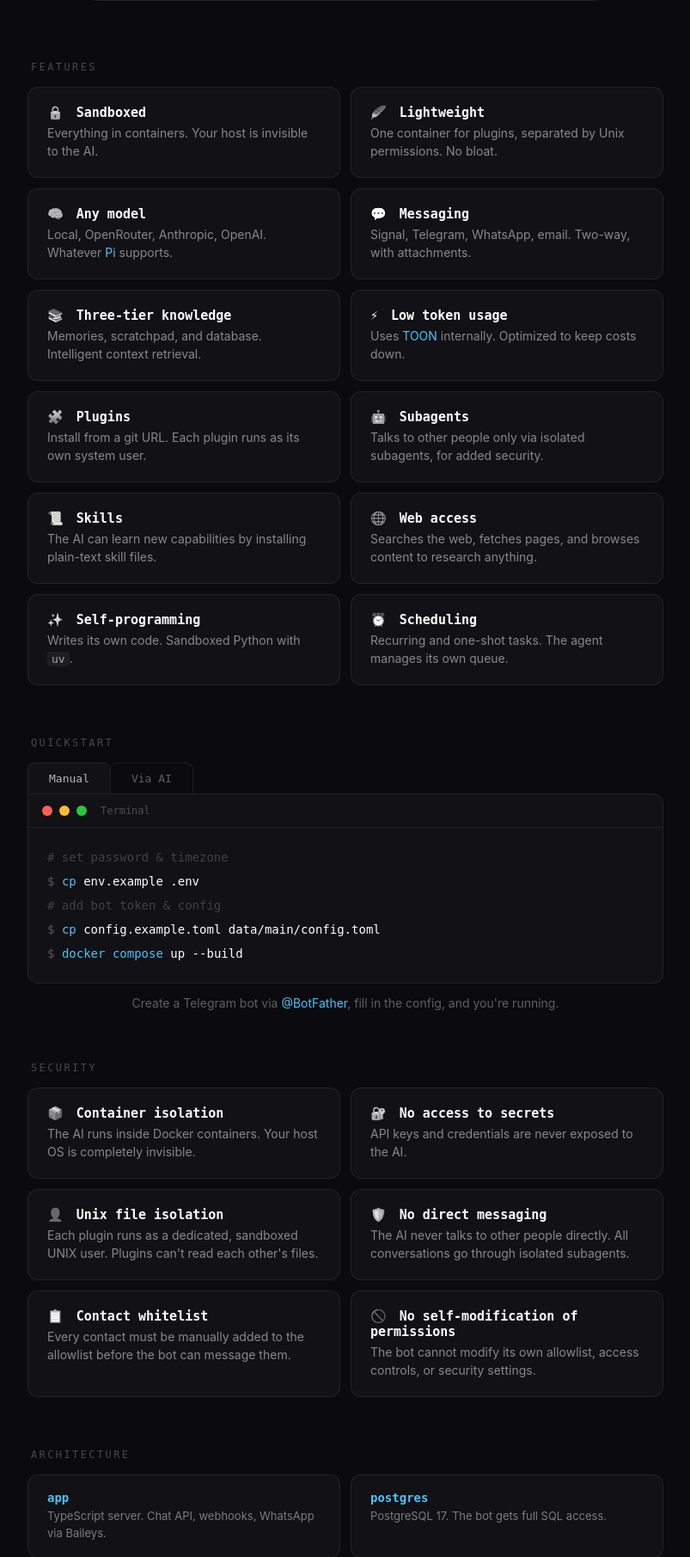
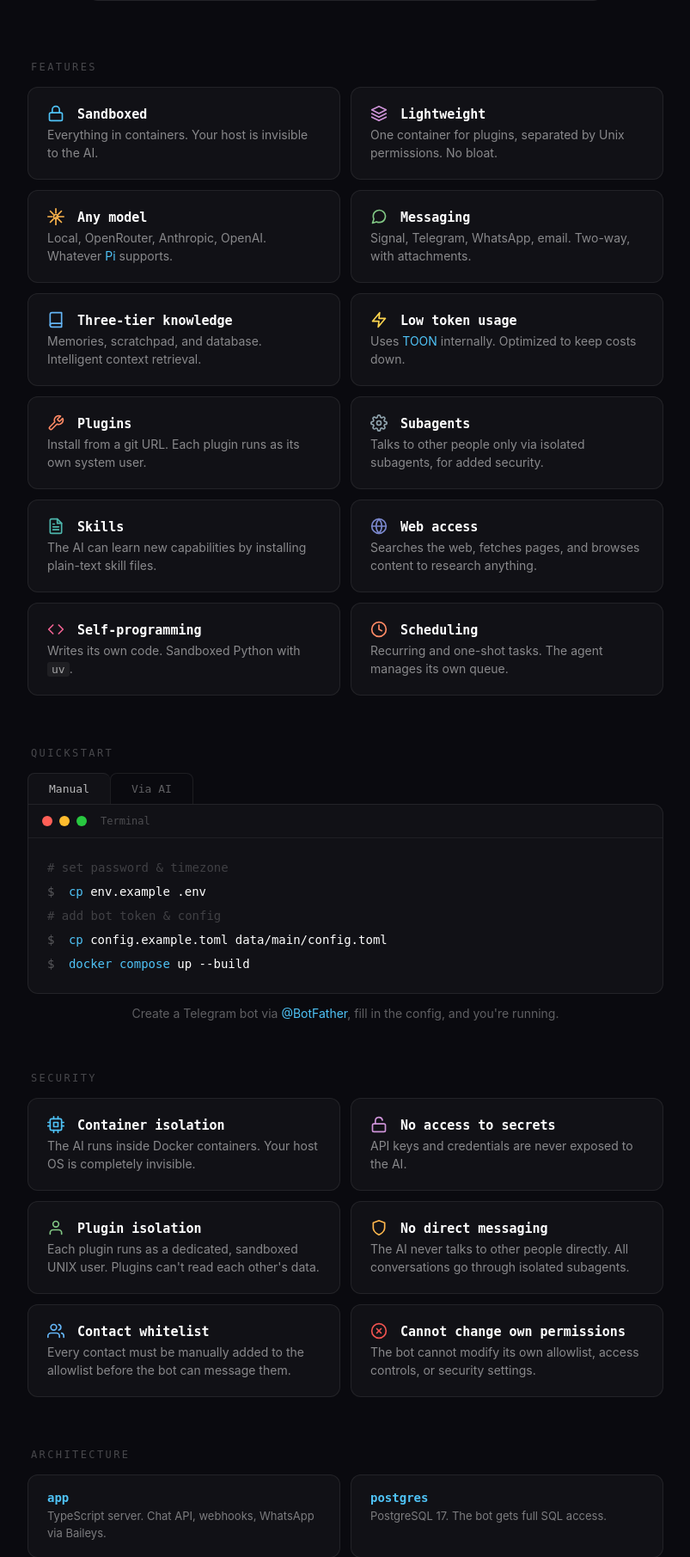
Before and after one commit to skorokithakis/stavrobot, a Python web app: template templates/index.html in a window 1280 px wide. Shown: the part 878-2689 px from the top of the page at 86% size, without its empty margins (238-1041 px from the left). Run offline with Jinja, Linux system fonts and the light colour scheme; the template is opened without the code that fills it, so the values that code supplies are empty.

Commit message:
feat: Replace feature emojis with SVG icons
Updated the UI to replace text-based emojis with consistent, styled SVG
icons across the feature grid and security sections. This change ensures
a more uniform and professional look across different browsers and
operating systems.

Modified the CSS for the .feature-emoji class to support the new SVG
layout, including dimensions and vertical alignment adjustments. Also
added a margin to the terminal prompt to improve visual spacing.

```diff
--- a/static/style.css
+++ b/static/style.css
@@ -173,9 +173,11 @@ body {
   margin-bottom: 4px;
 }
 .feature-emoji {
-  display: inline;
+  display: inline-block;
+  width: 20px;
+  height: 20px;
   margin-right: 6px;
-  filter: grayscale(1);
+  vertical-align: -4px;
 }
 .feature-card p {
   font-size: 14px;
@@ -319,7 +321,7 @@ body {
   white-space: nowrap;
   overflow-x: auto;
 }
-.terminal-prompt { color: rgba(255,255,255,0.3); }
+.terminal-prompt { color: rgba(255,255,255,0.3); margin-right: 8px; }
 .terminal-cmd { color: #4fc3f7; }
 .terminal-comment { color: rgba(255,255,255,0.2); }
 .quickstart-note {
--- a/templates/index.html
+++ b/templates/index.html
@@ -20,62 +20,62 @@
 
 <div class="feature-grid">
   <div class="feature-card">
-    <h3><span class="feature-emoji">🔒</span> Sandboxed</h3>
+    <h3><svg class="feature-emoji" viewBox="0 0 24 24" fill="none" stroke="#4fc3f7" stroke-width="2" stroke-linecap="round" stroke-linejoin="round"><rect x="3" y="11" width="18" height="11" rx="2" ry="2"></rect><path d="M7 11V7a5 5 0 0 1 10 0v4"></path></svg> Sandboxed</h3>
     <p>Everything in containers. Your host is invisible to the AI.</p>
   </div>
 
   <div class="feature-card">
-    <h3><span class="feature-emoji">🪶</span> Lightweight</h3>
+    <h3><svg class="feature-emoji" viewBox="0 0 24 24" fill="none" stroke="#ce93d8" stroke-width="2" stroke-linecap="round" stroke-linejoin="round"><path d="M12 2L2 7l10 5 10-5-10-5z"></path><path d="M2 17l10 5 10-5"></path><path d="M2 12l10 5 10-5"></path></svg> Lightweight</h3>
     <p>One container for plugins, separated by Unix permissions. No bloat.</p>
   </div>
 
   <div class="feature-card">
-    <h3><span class="feature-emoji">🧠</span> Any model</h3>
+    <h3><svg class="feature-emoji" viewBox="0 0 24 24" fill="none" stroke="#ffb74d" stroke-width="2" stroke-linecap="round" stroke-linejoin="round"><circle cx="12" cy="12" r="3"></circle><path d="M12 1v6m0 6v10M4.22 4.22l4.24 4.24m7.08 7.08l4.24 4.24M1 12h6m6 0h10M4.22 19.78l4.24-4.24m7.08-7.08l4.24-4.24"></path></svg> Any model</h3>
     <p>Local, OpenRouter, Anthropic, OpenAI. Whatever <a href="https://pi.dev">Pi</a> supports.</p>
   </div>
 
   <div class="feature-card">
-    <h3><span class="feature-emoji">💬</span> Messaging</h3>
+    <h3><svg class="feature-emoji" viewBox="0 0 24 24" fill="none" stroke="#81c784" stroke-width="2" stroke-linecap="round" stroke-linejoin="round"><path d="M21 11.5a8.38 8.38 0 0 1-.9 3.8 8.5 8.5 0 0 1-7.6 4.7 8.38 8.38 0 0 1-3.8-.9L3 21l1.9-5.7a8.38 8.38 0 0 1-.9-3.8 8.5 8.5 0 0 1 4.7-7.6 8.38 8.38 0 0 1 3.8-.9h.5a8.48 8.48 0 0 1 8 8v.5z"></path></svg> Messaging</h3>
     <p>Signal, Telegram, WhatsApp, email. Two-way, with attachments.</p>
   </div>
 
   <div class="feature-card hide-mobile">
-    <h3><span class="feature-emoji">📚</span> Three-tier knowledge</h3>
+    <h3><svg class="feature-emoji" viewBox="0 0 24 24" fill="none" stroke="#64b5f6" stroke-width="2" stroke-linecap="round" stroke-linejoin="round"><path d="M4 19.5A2.5 2.5 0 0 1 6.5 17H20"></path><path d="M6.5 2H20v20H6.5A2.5 2.5 0 0 1 4 19.5v-15A2.5 2.5 0 0 1 6.5 2z"></path></svg> Three-tier knowledge</h3>
     <p>Memories, scratchpad, and database. Intelligent context retrieval.</p>
   </div>
 
   <div class="feature-card">
-    <h3><span class="feature-emoji">⚡</span> Low token usage</h3>
+    <h3><svg class="feature-emoji" viewBox="0 0 24 24" fill="none" stroke="#ffd54f" stroke-width="2" stroke-linecap="round" stroke-linejoin="round"><path d="M13 2L3 14h9l-1 8 10-12h-9l1-8z"></path></svg> Low token usage</h3>
     <p>Uses <a href="https://github.com/toon-format/toon">TOON</a> internally. Optimized to keep costs down.</p>
   </div>
 
   <div class="feature-card hide-mobile">
-    <h3><span class="feature-emoji">🧩</span> Plugins</h3>
+    <h3><svg class="feature-emoji" viewBox="0 0 24 24" fill="none" stroke="#ff8a65" stroke-width="2" stroke-linecap="round" stroke-linejoin="round"><path d="M14.7 6.3a1 1 0 0 0 0 1.4l1.6 1.6a1 1 0 0 0 1.4 0l3.77-3.77a6 6 0 0 1-7.94 7.94l-6.91 6.91a2.12 2.12 0 0 1-3-3l6.91-6.91a6 6 0 0 1 7.94-7.94l-3.76 3.76z"></path></svg> Plugins</h3>
     <p>Install from a git URL. Each plugin runs as its own system user.</p>
   </div>
 
   <div class="feature-card hide-mobile">
-    <h3><span class="feature-emoji">🤖</span> Subagents</h3>
+    <h3><svg class="feature-emoji" viewBox="0 0 24 24" fill="none" stroke="#90a4ae" stroke-width="2" stroke-linecap="round" stroke-linejoin="round"><circle cx="12" cy="12" r="3"></circle><path d="M19.4 15a1.65 1.65 0 0 0 .33 1.82l.06.06a2 2 0 0 1 0 2.83 2 2 0 0 1-2.83 0l-.06-.06a1.65 1.65 0 0 0-1.82-.33 1.65 1.65 0 0 0-1 1.51V21a2 2 0 0 1-2 2 2 2 0 0 1-2-2v-.09A1.65 1.65 0 0 0 9 19.4a1.65 1.65 0 0 0-1.82.33l-.06.06a2 2 0 0 1-2.83 0 2 2 0 0 1 0-2.83l.06-.06a1.65 1.65 0 0 0 .33-1.82 1.65 1.65 0 0 0-1.51-1H3a2 2 0 0 1-2-2 2 2 0 0 1 2-2h.09A1.65 1.65 0 0 0 4.6 9a1.65 1.65 0 0 0-.33-1.82l-.06-.06a2 2 0 0 1 0-2.83 2 2 0 0 1 2.83 0l.06.06a1.65 1.65 0 0 0 1.82.33H9a1.65 1.65 0 0 0 1-1.51V3a2 2 0 0 1 2-2 2 2 0 0 1 2 2v.09a1.65 1.65 0 0 0 1 1.51 1.65 1.65 0 0 0 1.82-.33l.06-.06a2 2 0 0 1 2.83 0 2 2 0 0 1 0 2.83l-.06.06a1.65 1.65 0 0 0-.33 1.82V9a1.65 1.65 0 0 0 1.51 1H21a2 2 0 0 1 2 2 2 2 0 0 1-2 2h-.09a1.65 1.65 0 0 0-1.51 1z"></path></svg> Subagents</h3>
     <p>Talks to other people only via isolated subagents, for added security.</p>
   </div>
 
   <div class="feature-card">
-    <h3><span class="feature-emoji">📜</span> Skills</h3>
+    <h3><svg class="feature-emoji" viewBox="0 0 24 24" fill="none" stroke="#4db6ac" stroke-width="2" stroke-linecap="round" stroke-linejoin="round"><path d="M14 2H6a2 2 0 0 0-2 2v16a2 2 0 0 0 2 2h12a2 2 0 0 0 2-2V8z"></path><polyline points="14 2 14 8 20 8"></polyline><line x1="16" y1="13" x2="8" y2="13"></line><line x1="16" y1="17" x2="8" y2="17"></line><polyline points="10 9 9 9 8 9"></polyline></svg> Skills</h3>
     <p>The AI can learn new capabilities by installing plain-text skill files.</p>
   </div>
 
   <div class="feature-card">
-    <h3><span class="feature-emoji">🌐</span> Web access</h3>
+    <h3><svg class="feature-emoji" viewBox="0 0 24 24" fill="none" stroke="#7986cb" stroke-width="2" stroke-linecap="round" stroke-linejoin="round"><circle cx="12" cy="12" r="10"></circle><line x1="2" y1="12" x2="22" y2="12"></line><path d="M12 2a15.3 15.3 0 0 1 4 10 15.3 15.3 0 0 1-4 10 15.3 15.3 0 0 1-4-10 15.3 15.3 0 0 1 4-10z"></path></svg> Web access</h3>
     <p>Searches the web, fetches pages, and browses content to research anything.</p>
   </div>
 
   <div class="feature-card">
-    <h3><span class="feature-emoji">✨</span> Self-programming</h3>
+    <h3><svg class="feature-emoji" viewBox="0 0 24 24" fill="none" stroke="#f06292" stroke-width="2" stroke-linecap="round" stroke-linejoin="round"><polyline points="16 18 22 12 16 6"></polyline><polyline points="8 6 2 12 8 18"></polyline></svg> Self-programming</h3>
     <p>Writes its own code. Sandboxed Python with <code>uv</code>.</p>
   </div>
 
   <div class="feature-card hide-mobile">
-    <h3><span class="feature-emoji">⏰</span> Scheduling</h3>
+    <h3><svg class="feature-emoji" viewBox="0 0 24 24" fill="none" stroke="#ff8a65" stroke-width="2" stroke-linecap="round" stroke-linejoin="round"><circle cx="12" cy="12" r="10"></circle><polyline points="12 6 12 12 16 14"></polyline></svg> Scheduling</h3>
     <p>Recurring and one-shot tasks. The agent manages its own queue.</p>
   </div>
 </div>
@@ -161,27 +161,27 @@
 <div class="security">
   <div class="security-grid">
     <div class="feature-card">
-      <h3><span class="feature-emoji">📦</span> Container isolation</h3>
+      <h3><svg class="feature-emoji" viewBox="0 0 24 24" fill="none" stroke="#4fc3f7" stroke-width="2" stroke-linecap="round" stroke-linejoin="round"><rect x="4" y="4" width="16" height="16" rx="2" ry="2"></rect><rect x="9" y="9" width="6" height="6"></rect><line x1="9" y1="1" x2="9" y2="4"></line><line x1="15" y1="1" x2="15" y2="4"></line><line x1="9" y1="20" x2="9" y2="23"></line><line x1="15" y1="20" x2="15" y2="23"></line><line x1="20" y1="9" x2="23" y2="9"></line><line x1="20" y1="14" x2="23" y2="14"></line><line x1="1" y1="9" x2="4" y2="9"></line><line x1="1" y1="14" x2="4" y2="14"></line></svg> Container isolation</h3>
       <p>The AI runs inside Docker containers. Your host OS is completely invisible.</p>
     </div>
     <div class="feature-card">
-      <h3><span class="feature-emoji">🔐</span> No access to secrets</h3>
+      <h3><svg class="feature-emoji" viewBox="0 0 24 24" fill="none" stroke="#ce93d8" stroke-width="2" stroke-linecap="round" stroke-linejoin="round"><rect x="3" y="11" width="18" height="11" rx="2" ry="2"></rect><path d="M7 11V7a5 5 0 0 1 9.9-1"></path></svg> No access to secrets</h3>
       <p>API keys and credentials are never exposed to the AI.</p>
     </div>
     <div class="feature-card">
-      <h3><span class="feature-emoji">👤</span> Unix file isolation</h3>
-      <p>Each plugin runs as a dedicated, sandboxed UNIX user. Plugins can't read each other's files.</p>
+      <h3><svg class="feature-emoji" viewBox="0 0 24 24" fill="none" stroke="#81c784" stroke-width="2" stroke-linecap="round" stroke-linejoin="round"><path d="M20 21v-2a4 4 0 0 0-4-4H8a4 4 0 0 0-4 4v2"></path><circle cx="12" cy="7" r="4"></circle></svg> Plugin isolation</h3>
+      <p>Each plugin runs as a dedicated, sandboxed UNIX user. Plugins can't read each other's data.</p>
     </div>
     <div class="feature-card">
-      <h3><span class="feature-emoji">🛡️</span> No direct messaging</h3>
+      <h3><svg class="feature-emoji" viewBox="0 0 24 24" fill="none" stroke="#ffb74d" stroke-width="2" stroke-linecap="round" stroke-linejoin="round"><path d="M12 22s8-4 8-10V5l-8-3-8 3v7c0 6 8 10 8 10z"></path></svg> No direct messaging</h3>
       <p>The AI never talks to other people directly. All conversations go through isolated subagents.</p>
     </div>
     <div class="feature-card">
-      <h3><span class="feature-emoji">📋</span> Contact whitelist</h3>
+      <h3><svg class="feature-emoji" viewBox="0 0 24 24" fill="none" stroke="#64b5f6" stroke-width="2" stroke-linecap="round" stroke-linejoin="round"><path d="M17 21v-2a4 4 0 0 0-4-4H5a4 4 0 0 0-4 4v2"></path><circle cx="9" cy="7" r="4"></circle><path d="M23 21v-2a4 4 0 0 0-3-3.87"></path><path d="M16 3.13a4 4 0 0 1 0 7.75"></path></svg> Contact whitelist</h3>
       <p>Every contact must be manually added to the allowlist before the bot can message them.</p>
     </div>
     <div class="feature-card">
-      <h3><span class="feature-emoji">🚫</span> No self-modification of permissions</h3>
+      <h3><svg class="feature-emoji" viewBox="0 0 24 24" fill="none" stroke="#ef5350" stroke-width="2" stroke-linecap="round" stroke-linejoin="round"><circle cx="12" cy="12" r="10"></circle><line x1="15" y1="9" x2="9" y2="15"></line><line x1="9" y1="9" x2="15" y2="15"></line></svg> Cannot change own permissions</h3>
       <p>The bot cannot modify its own allowlist, access controls, or security settings.</p>
     </div>
   </div>
```
